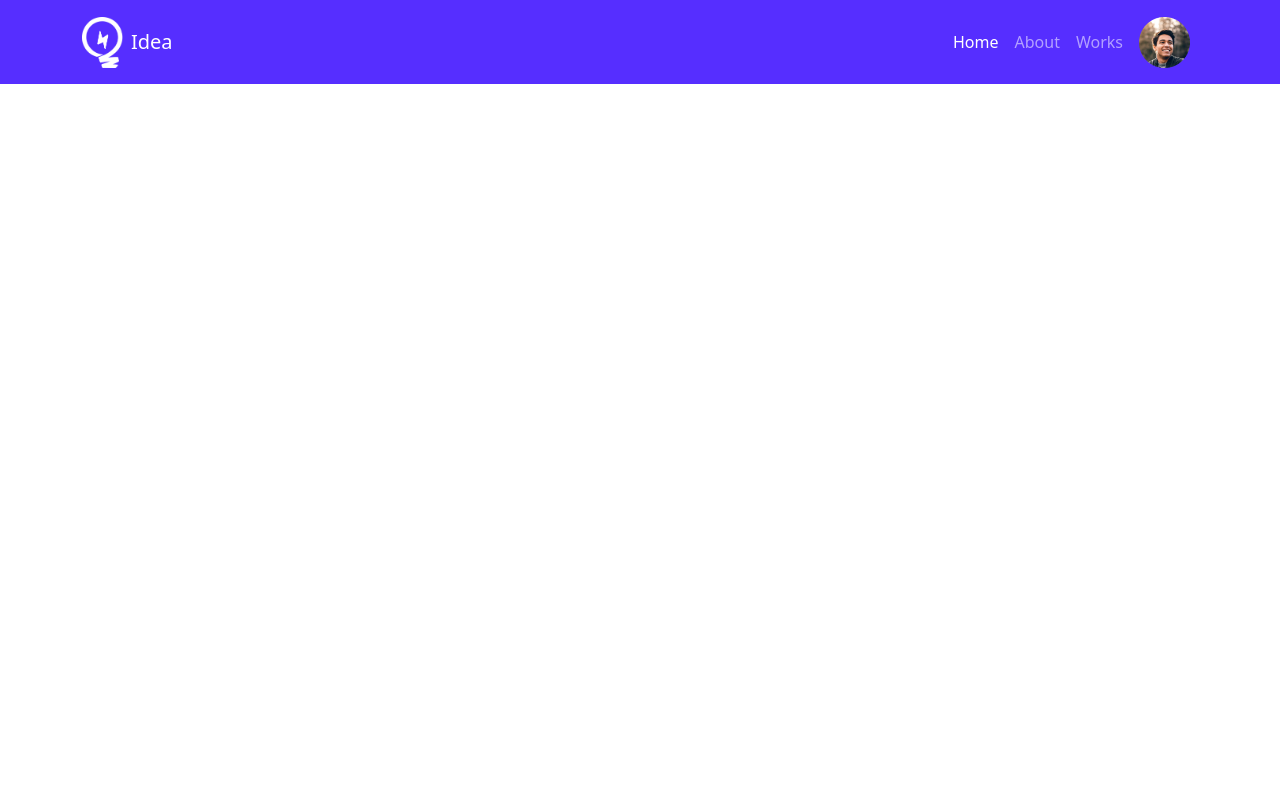
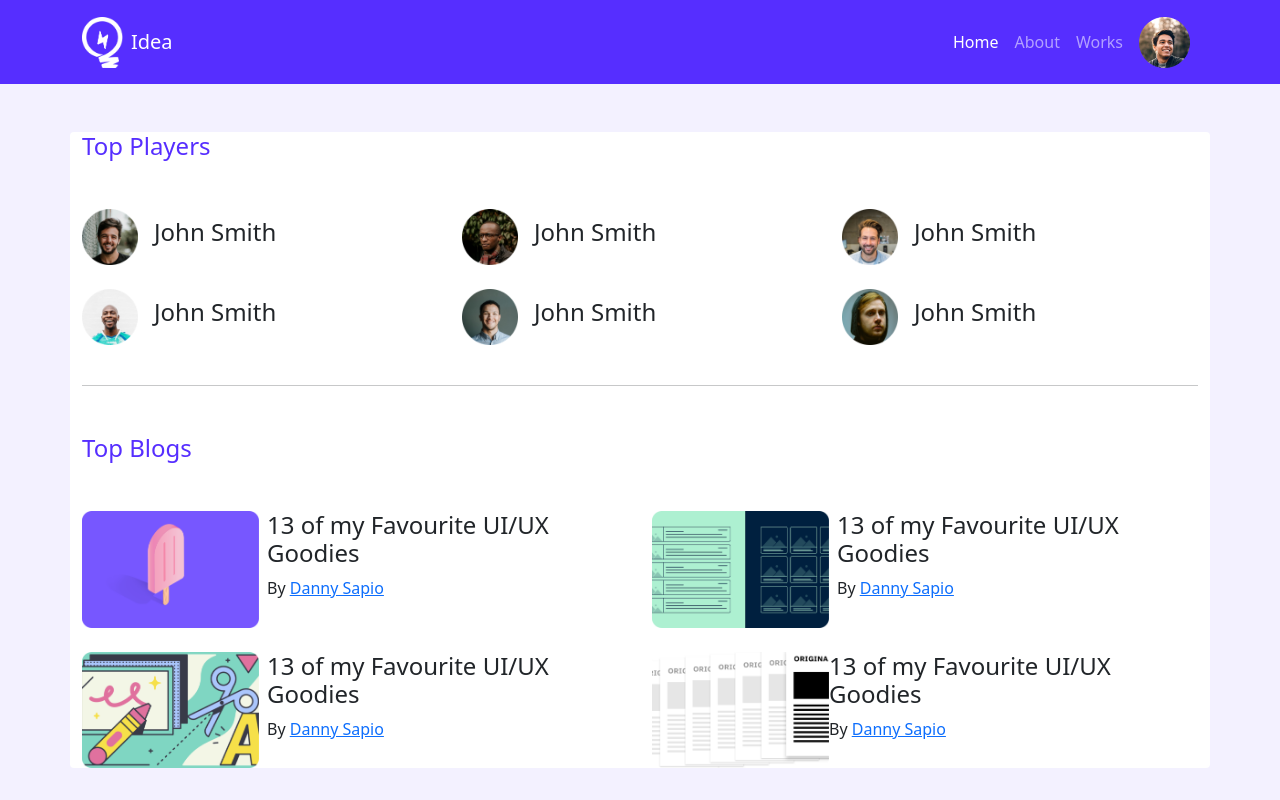
Before and after one commit to ArifulIslamtonim/leader-board-bootstrap, a plain HTML site: page index.html in a window 1280 px wide. Drawn offline with nearby package versions, Linux system fonts and the light colour scheme.

Commit message:
blogs players commit

```diff
--- a/index.html
+++ b/index.html
@@ -9,7 +9,7 @@
     <link href="https://cdn.jsdelivr.net/npm/bootstrap@5.1.3/dist/css/bootstrap.min.css" rel="stylesheet" integrity="sha384-1BmE4kWBq78iYhFldvKuhfTAU6auU8tT94WrHftjDbrCEXSU1oBoqyl2QvZ6jIW3" crossorigin="anonymous">
 
 </head>
-<body>
+<body style="background-color: #f3f1ff;">
     <header>
         <nav class="navbar navbar-expand-lg navbar-dark" style="background-color: #562eff;">
             <div class="container">
@@ -39,6 +39,71 @@
           </nav>
     </header>
     <main>
+        <section class="container bg-white rounded">
+            <div>
+                <h4  style="color: #562eff;" class="my-5">Top Players</h4>
+                <div class="row gy-4 pb-4">
+                    <div class="col-12 col-md-6 col-lg-4 d-flex align-items-center">
+                        <img src="images/players/player-1.png" alt="" width="56px">
+                        <h4 class="ms-3">John Smith</h4>
+                    </div>
+                    <div class="col-12 col-md-6 col-lg-4 d-flex align-items-center">
+                        <img src="images/players/player-2.png" alt="" width="56px">
+                        <h4 class="ms-3">John Smith</h4>
+                    </div>
+                    <div class="col-12 col-md-6 col-lg-4 d-flex align-items-center">
+                        <img src="images/players/player-3.png" alt="" width="56px">
+                        <h4 class="ms-3">John Smith</h4>
+                    </div>
+                    <div class="col-12 col-md-6 col-lg-4 d-flex align-items-center">
+                        <img src="images/players/player-4.png" alt="" width="56px">
+                        <h4 class="ms-3">John Smith</h4>
+                    </div>
+                    <div class="col-12 col-md-6 col-lg-4 d-flex align-items-center">
+                        <img src="images/players/player-5.png" alt="" width="56px">
+                        <h4 class="ms-3">John Smith</h4>
+                    </div>
+                    <div class="col-12 col-md-6 col-lg-4 d-flex align-items-center">
+                        <img src="images/players/player-6.png" alt="" width="56px">
+                        <h4 class="ms-3">John Smith</h4>
+                    </div>
+                </div>
+            </div>
+            <hr>
+            <div>
+                <h4  style="color: #562eff;" class="my-5">Top Blogs</h4>
+                <div class="row g-4">
+                    <div class="col-lg-6  d-flex">
+                        <img src="images/blogs/blog-1.png" alt="" width="177px">
+                       <div class="ps-2">
+                        <h4>13 of my Favourite UI/UX Goodies</h4>
+                        <p>By <a href="">Danny Sapio</a></p>
+                       </div>
+                    </div>
+                    <div class=" col-lg-6  d-flex">
+                        <img src="images/blogs/blog-2.png" alt="" width="177px">
+                        <div class="ps-2">
+                            <h4>13 of my Favourite UI/UX Goodies</h4>
+                            <p>By <a href="">Danny Sapio</a></p>
+                           </div>
+                    </div>
+                    <div class=" col-lg-6  d-flex">
+                        <img src="images/blogs/blog-3.png" alt="" width="177px">
+                        <div class="ps-2">
+                            <h4>13 of my Favourite UI/UX Goodies</h4>
+                            <p>By <a href="">Danny Sapio</a></p>
+                           </div>
+                    </div>
+                    <div class="col-lg-6  d-flex">
+                        <img src="images/blogs/blog-4.png" alt="" width="177px">
+                        <div class="ps-s">
+                            <h4>13 of my Favourite UI/UX Goodies</h4>
+                            <p>By <a href="">Danny Sapio</a></p>
+                        </div>
+                    </div>
+                </div>
+            </div>
+        </section>
 
     </main>
 
```
